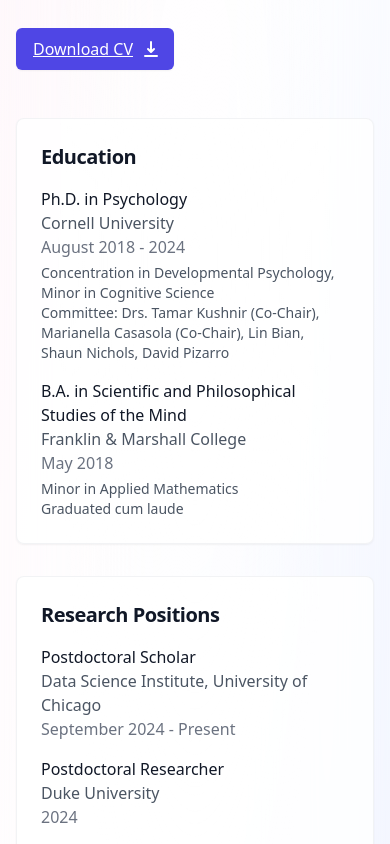
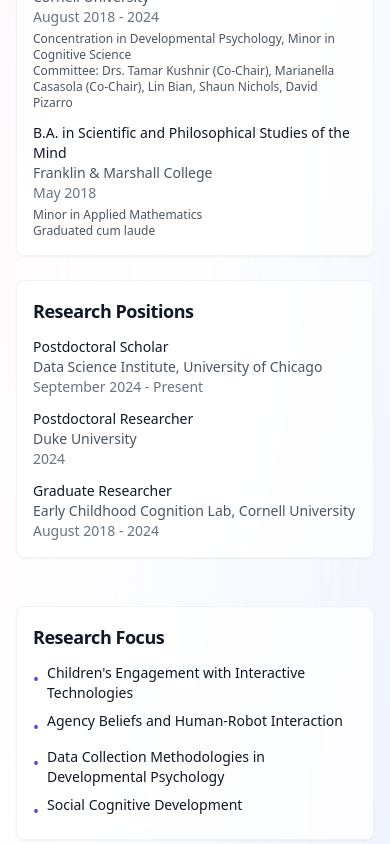
Before and after one commit to mpoz425/TessF, a Next.js app: page /about in a window 390 px wide. Shown: the part 920-1764 px from the top of the page. Built offline with nearby package versions, Linux system fonts and the light colour scheme.

Commit message:
mobile compatibility

```diff
--- a/components/layout/Header.tsx
+++ b/components/layout/Header.tsx
@@ -9,7 +9,7 @@
       <div className="max-w-7xl mx-auto px-4 sm:px-6 lg:px-8">
         <div className="flex justify-between items-center h-16">
           <Link href="/" className="flex items-center">
-            <span className="text-2xl font-bold bg-gradient-to-r from-softBlue to-blue-600 bg-clip-text text-transparent">
+            <span className="text-lg sm:text-xl md:text-2xl font-bold bg-gradient-to-r from-softBlue to-blue-600 bg-clip-text text-transparent">
               Dr. Teresa Flanagan
             </span>
           </Link>
--- a/components/ui/PublicationsList.tsx
+++ b/components/ui/PublicationsList.tsx
@@ -19,29 +19,29 @@
   const sortedYears = Object.keys(publicationsByYear).sort((a, b) => parseInt(b) - parseInt(a));
 
   return (
-    <div className="space-y-12">
+    <div className="space-y-8 sm:space-y-12">
       {sortedYears.map(year => (
-        <div key={year} className="space-y-8">
-          <h3 className="text-xl font-semibold text-gray-900">{year}</h3>
-          <div className="space-y-8">
+        <div key={year} className="space-y-6 sm:space-y-8">
+          <h3 className="text-lg sm:text-xl font-semibold text-gray-900">{year}</h3>
+          <div className="space-y-6 sm:space-y-8">
             {publicationsByYear[year].map((pub) => (
-              <article key={pub.id} className="bg-white rounded-lg shadow-sm p-6 hover:shadow-md transition-shadow">
+              <article key={pub.id} className="bg-white rounded-lg shadow-sm p-4 sm:p-6 hover:shadow-md transition-shadow">
                 <div className="flex items-start justify-between">
-                  <div className="flex-1">
-                    <h4 className="text-lg font-semibold text-gray-900 mb-2">
+                  <div className="flex-1 min-w-0">
+                    <h4 className="text-base sm:text-lg font-semibold text-gray-900 mb-2">
                       {pub.title}
                     </h4>
                     <div className="text-sm text-gray-600 mb-2">
                       {pub.authors}
                     </div>
-                    <div className="text-sm text-gray-500 mb-4 flex items-center space-x-2">
-                      <span>{pub.journal}</span>
-                      <span className="mx-2">•</span>
+                    <div className="text-xs sm:text-sm text-gray-500 mb-3 sm:mb-4 flex flex-wrap items-center gap-2">
+                      <span className="truncate">{pub.journal}</span>
+                      <span className="hidden sm:inline">•</span>
                       <span>{pub.year}</span>
                       {pub.type && (
                         <>
-                          <span className="mx-2">•</span>
-                          <span className="inline-flex items-center px-2.5 py-0.5 rounded-full text-xs font-medium bg-softBlue-100 text-softBlue-800">
+                          <span className="hidden sm:inline">•</span>
+                          <span className="inline-flex items-center px-2 py-0.5 rounded-full text-xs font-medium bg-softBlue-100 text-softBlue-800">
                             {pub.type === 'journal' ? 'Journal Article' :
                              pub.type === 'conference' ? 'Conference Paper' :
                              pub.type === 'thesis' ? 'Thesis' : 'Preprint'}
@@ -50,7 +50,7 @@
                       )}
                       {pub.cites && (
                         <>
-                          <span className="mx-2">•</span>
+                          <span className="hidden sm:inline">•</span>
                           <span className="text-gray-500">
                             {pub.cites} citations
                           </span>
@@ -58,18 +58,18 @@
                       )}
                     </div>
                     {pub.abstract && (
-                      <p className="text-gray-600 text-sm mb-4">{pub.abstract}</p>
+                      <p className="text-xs sm:text-sm text-gray-600 mb-3 sm:mb-4">{pub.abstract}</p>
                     )}
                     {pub.link && (
                       <a
                         href={pub.link}
                         target="_blank"
                         rel="noopener noreferrer"
-                        className="inline-flex items-center text-softBlue-600 hover:text-softBlue-800"
+                        className="inline-flex items-center text-softBlue-600 hover:text-softBlue-800 text-sm"
                       >
                         Read Paper
                         <svg
-                          className="ml-1 h-4 w-4"
+                          className="ml-1 h-3 w-3 sm:h-4 sm:w-4"
                           fill="none"
                           viewBox="0 0 24 24"
                           stroke="currentColor"
--- a/pages/about.tsx
+++ b/pages/about.tsx
@@ -10,8 +10,8 @@
     >
       <div className="max-w-4xl mx-auto px-4 sm:px-6 lg:px-8 pt-20">
         <div className="mb-12">
-          <div className="flex flex-col md:flex-row items-center gap-12 mb-8">
-            <div className="relative w-64 h-64 md:w-80 md:h-80 rounded-full overflow-hidden flex-shrink-0 border-4 border-softBlue shadow-lg">
+          <div className="flex flex-col md:flex-row items-center gap-8 md:gap-12 mb-8">
+            <div className="relative w-48 h-48 sm:w-56 sm:h-56 md:w-64 md:h-64 lg:w-80 lg:h-80 rounded-full overflow-hidden flex-shrink-0 border-4 border-softBlue shadow-lg">
               <Image
                 src="/images/Tess_Profile.jpeg"
                 alt="Dr. Teresa Flanagan"
@@ -20,11 +20,11 @@
                 className="rounded-full"
               />
             </div>
-            <div>
-              <h1 className="text-3xl font-bold text-gray-900 sm:text-4xl mb-6">
+            <div className="text-center md:text-left">
+              <h1 className="text-2xl sm:text-3xl font-bold text-gray-900 md:text-4xl mb-4 md:mb-6">
                 About Me
               </h1>
-              <div className="prose lg:prose-lg">
+              <div className="prose prose-sm sm:prose-base lg:prose-lg">
                 <p>
                   I am a Postdoctoral Scholar at the Data Science Institute (DSI) at the University of Chicago,
                   where I investigate children's engagement with interactive technologies, such as robots and AI.
@@ -34,7 +34,7 @@
               </div>
             </div>
           </div>
-          <div className="prose lg:prose-lg">
+          <div className="prose prose-sm sm:prose-base lg:prose-lg">
             <p className="mt-4">
               More recently, I am exploring how we may use these technologies to improve data collection
               methodologies in developmental psychology. My work bridges developmental psychology, cognitive
@@ -44,13 +44,13 @@
             <div className="mt-6">
               <a
                 href="/tmf87_webcv_3103FCD0-20A9-4DF5-AEB0-8018CBF7C523.pdf"
-                className="inline-flex items-center px-4 py-2 border border-transparent text-base font-medium rounded-md shadow-sm text-white bg-softBlue hover:bg-softBlue-600 focus:outline-none focus:ring-2 focus:ring-offset-2 focus:ring-softBlue-500"
+                className="inline-flex items-center px-3 sm:px-4 py-2 text-sm sm:text-base border border-transparent font-medium rounded-md shadow-sm text-white bg-softBlue hover:bg-softBlue-600 focus:outline-none focus:ring-2 focus:ring-offset-2 focus:ring-softBlue-500"
                 target="_blank"
                 rel="noopener noreferrer"
               >
                 Download CV
                 <svg
-                  className="ml-2 -mr-1 h-5 w-5"
+                  className="ml-2 -mr-1 h-4 w-4 sm:h-5 sm:w-5"
                   xmlns="http://www.w3.org/2000/svg"
                   viewBox="0 0 20 20"
                   fill="currentColor"
@@ -62,67 +62,67 @@
           </div>
         </div>
 
-        <div className="grid grid-cols-1 md:grid-cols-2 gap-8 mb-12">
-          <div className="card p-6">
-            <h2 className="text-xl font-semibold text-gray-900 mb-4">Education</h2>
-            <ul className="space-y-4">
+        <div className="grid grid-cols-1 lg:grid-cols-2 gap-6 md:gap-8 mb-12">
+          <div className="card p-4 sm:p-6">
+            <h2 className="text-lg sm:text-xl font-semibold text-gray-900 mb-3 sm:mb-4">Education</h2>
+            <ul className="space-y-3 sm:space-y-4">
               <li>
-                <div className="font-medium">Ph.D. in Psychology</div>
-                <div className="text-gray-600">Cornell University</div>
-                <div className="text-gray-500">August 2018 - 2024</div>
-                <div className="text-gray-600 text-sm mt-1">Concentration in Developmental Psychology, Minor in Cognitive Science</div>
-                <div className="text-gray-600 text-sm">Committee: Drs. Tamar Kushnir (Co-Chair), Marianella Casasola (Co-Chair), Lin Bian, Shaun Nichols, David Pizarro</div>
+                <div className="font-medium text-sm sm:text-base">Ph.D. in Psychology</div>
+                <div className="text-gray-600 text-sm sm:text-base">Cornell University</div>
+                <div className="text-gray-500 text-sm">August 2018 - 2024</div>
+                <div className="text-gray-600 text-xs sm:text-sm mt-1">Concentration in Developmental Psychology, Minor in Cognitive Science</div>
+                <div className="text-gray-600 text-xs sm:text-sm">Committee: Drs. Tamar Kushnir (Co-Chair), Marianella Casasola (Co-Chair), Lin Bian, Shaun Nichols, David Pizarro</div>
               </li>
               <li>
-                <div className="font-medium">B.A. in Scientific and Philosophical Studies of the Mind</div>
-                <div className="text-gray-600">Franklin & Marshall College</div>
-                <div className="text-gray-500">May 2018</div>
-                <div className="text-gray-600 text-sm mt-1">Minor in Applied Mathematics</div>
-                <div className="text-gray-600 text-sm">Graduated cum laude</div>
+                <div className="font-medium text-sm sm:text-base">B.A. in Scientific and Philosophical Studies of the Mind</div>
+                <div className="text-gray-600 text-sm sm:text-base">Franklin & Marshall College</div>
+                <div className="text-gray-500 text-sm">May 2018</div>
+                <div className="text-gray-600 text-xs sm:text-sm mt-1">Minor in Applied Mathematics</div>
+                <div className="text-gray-600 text-xs sm:text-sm">Graduated cum laude</div>
               </li>
             </ul>
           </div>
 
-          <div className="card p-6">
-            <h2 className="text-xl font-semibold text-gray-900 mb-4">Research Positions</h2>
-            <ul className="space-y-4">
+          <div className="card p-4 sm:p-6">
+            <h2 className="text-lg sm:text-xl font-semibold text-gray-900 mb-3 sm:mb-4">Research Positions</h2>
+            <ul className="space-y-3 sm:space-y-4">
               <li>
-                <div className="font-medium">Postdoctoral Scholar</div>
-                <div className="text-gray-600">Data Science Institute, University of Chicago</div>
-                <div className="text-gray-500">September 2024 - Present</div>
+                <div className="font-medium text-sm sm:text-base">Postdoctoral Scholar</div>
+                <div className="text-gray-600 text-sm sm:text-base">Data Science Institute, University of Chicago</div>
+                <div className="text-gray-500 text-sm">September 2024 - Present</div>
               </li>
               <li>
-                <div className="font-medium">Postdoctoral Researcher</div>
-                <div className="text-gray-600">Duke University</div>
-                <div className="text-gray-500">2024</div>
+                <div className="font-medium text-sm sm:text-base">Postdoctoral Researcher</div>
+                <div className="text-gray-600 text-sm sm:text-base">Duke University</div>
+                <div className="text-gray-500 text-sm">2024</div>
               </li>
               <li>
-                <div className="font-medium">Graduate Researcher</div>
-                <div className="text-gray-600">Early Childhood Cognition Lab, Cornell University</div>
-                <div className="text-gray-500">August 2018 - 2024</div>
+                <div className="font-medium text-sm sm:text-base">Graduate Researcher</div>
+                <div className="text-gray-600 text-sm sm:text-base">Early Childhood Cognition Lab, Cornell University</div>
+                <div className="text-gray-500 text-sm">August 2018 - 2024</div>
               </li>
             </ul>
           </div>
         </div>
 
-        <div className="card p-6 mb-12">
-          <h2 className="text-xl font-semibold text-gray-900 mb-4">Research Focus</h2>
+        <div className="card p-4 sm:p-6 mb-12">
+          <h2 className="text-lg sm:text-xl font-semibold text-gray-900 mb-3 sm:mb-4">Research Focus</h2>
           <ul className="space-y-2">
             <li className="flex items-start">
-              <span className="text-softBlue mr-2">•</span>
-              <span>Children's Engagement with Interactive Technologies</span>
+              <span className="text-softBlue mr-2 mt-1">•</span>
+              <span className="text-sm sm:text-base">Children's Engagement with Interactive Technologies</span>
             </li>
             <li className="flex items-start">
-              <span className="text-softBlue mr-2">•</span>
-              <span>Agency Beliefs and Human-Robot Interaction</span>
+              <span className="text-softBlue mr-2 mt-1">•</span>
+              <span className="text-sm sm:text-base">Agency Beliefs and Human-Robot Interaction</span>
             </li>
             <li className="flex items-start">
-              <span className="text-softBlue mr-2">•</span>
-              <span>Data Collection Methodologies in Developmental Psychology</span>
+              <span className="text-softBlue mr-2 mt-1">•</span>
+              <span className="text-sm sm:text-base">Data Collection Methodologies in Developmental Psychology</span>
             </li>
             <li className="flex items-start">
-              <span className="text-softBlue mr-2">•</span>
-              <span>Social Cognitive Development</span>
+              <span className="text-softBlue mr-2 mt-1">•</span>
+              <span className="text-sm sm:text-base">Social Cognitive Development</span>
             </li>
           </ul>
         </div>
--- a/pages/publications.tsx
+++ b/pages/publications.tsx
@@ -11,20 +11,20 @@
       title="Research Publications - Child-Robot Interaction Studies"
       description="Browse through Dr. Flanagan's academic publications on child-robot interaction and developmental psychology"
     >
-      <div className="max-w-4xl mx-auto px-4 sm:px-6 lg:px-8">
-        <div className="mb-8">
-          <h1 className="text-3xl font-bold text-gray-900 sm:text-4xl">Publications</h1>
-          <p className="mt-4 text-lg text-gray-600">
+      <div className="max-w-4xl mx-auto px-4 sm:px-6 lg:px-8 pt-20">
+        <div className="mb-6 sm:mb-8">
+          <h1 className="text-2xl sm:text-3xl font-bold text-gray-900 md:text-4xl">Publications</h1>
+          <p className="mt-3 sm:mt-4 text-base sm:text-lg text-gray-600">
             My research has been published in leading journals and conferences in developmental psychology,
             human-robot interaction, and cognitive science. Below you'll find my recent publications,
             with a focus on child development, interactive technologies, and research methodologies.
           </p>
         </div>
 
-        <div className="space-y-8">
+        <div className="space-y-6 sm:space-y-8">
           <div className="prose max-w-none">
-            <h2 className="text-2xl font-semibold text-gray-900">Recent Publications</h2>
-            <p className="text-gray-600">
+            <h2 className="text-xl sm:text-2xl font-semibold text-gray-900">Recent Publications</h2>
+            <p className="text-sm sm:text-base text-gray-600">
               For a complete list of publications or to request access to any papers,
               please feel free to contact me.
             </p>
--- a/pages/research.tsx
+++ b/pages/research.tsx
@@ -7,53 +7,53 @@
       title="Research Areas - Social Cognitive Development and Human-Robot Interaction"
       description="Explore our research in social cognitive development, agency beliefs, and human-robot interaction"
     >
-      <div className="max-w-4xl mx-auto pt-20">
-        <div className="mb-12">
-          <h1 className="text-3xl font-bold text-gray-900 sm:text-4xl">Research Overview</h1>
-          <p className="mt-4 text-lg text-gray-600">
+      <div className="max-w-4xl mx-auto pt-20 px-4 sm:px-6 lg:px-8">
+        <div className="mb-8 sm:mb-12">
+          <h1 className="text-2xl sm:text-3xl font-bold text-gray-900 md:text-4xl">Research Overview</h1>
+          <p className="mt-3 sm:mt-4 text-base sm:text-lg text-gray-600">
             My research investigates social cognitive development with a focus on how children understand and interact
             with robotic agents. Through innovative methodologies and interdisciplinary approaches, we explore questions
             about agency beliefs, choice, free will, and moral judgment in the context of human-robot interaction.
           </p>
         </div>
 
-        <div className="grid grid-cols-1 md:grid-cols-2 gap-8 mb-12">
+        <div className="grid grid-cols-1 md:grid-cols-2 gap-6 sm:gap-8 mb-8 sm:mb-12">
           {/* Research Areas */}
-          <div className="bg-white rounded-lg shadow-sm p-6 border border-gray-200">
-            <h2 className="text-xl font-semibold text-gray-900 mb-4">
+          <div className="bg-white rounded-lg shadow-sm p-4 sm:p-6 border border-gray-200">
+            <h2 className="text-lg sm:text-xl font-semibold text-gray-900 mb-3 sm:mb-4">
               Social Cognitive Development
             </h2>
-            <p className="text-gray-600">
+            <p className="text-sm sm:text-base text-gray-600">
               Investigating how children develop understanding of agency, choice, and free will,
               particularly in the context of interactions with technological agents.
             </p>
           </div>
 
-          <div className="bg-white rounded-lg shadow-sm p-6 border border-gray-200">
-            <h2 className="text-xl font-semibold text-gray-900 mb-4">
+          <div className="bg-white rounded-lg shadow-sm p-4 sm:p-6 border border-gray-200">
+            <h2 className="text-lg sm:text-xl font-semibold text-gray-900 mb-3 sm:mb-4">
               Agency Beliefs and Human-Robot Interaction
             </h2>
-            <p className="text-gray-600">
+            <p className="text-sm sm:text-base text-gray-600">
               Exploring how children attribute properties and capabilities to robotic agents,
               and how these beliefs influence their interactions and learning.
             </p>
           </div>
 
-          <div className="bg-white rounded-lg shadow-sm p-6 border border-gray-200">
-            <h2 className="text-xl font-semibold text-gray-900 mb-4">
+          <div className="bg-white rounded-lg shadow-sm p-4 sm:p-6 border border-gray-200">
+            <h2 className="text-lg sm:text-xl font-semibold text-gray-900 mb-3 sm:mb-4">
               Choice and Free Will
             </h2>
-            <p className="text-gray-600">
+            <p className="text-sm sm:text-base text-gray-600">
               Examining children's understanding of choice and free will, particularly in
               their attributions to humanoid robots and other technological agents.
             </p>
           </div>
 
-          <div className="bg-white rounded-lg shadow-sm p-6 border border-gray-200">
-            <h2 className="text-xl font-semibold text-gray-900 mb-4">
+          <div className="bg-white rounded-lg shadow-sm p-4 sm:p-6 border border-gray-200">
+            <h2 className="text-lg sm:text-xl font-semibold text-gray-900 mb-3 sm:mb-4">
               Moral Judgment
             </h2>
-            <p className="text-gray-600">
+            <p className="text-sm sm:text-base text-gray-600">
               Studying how children develop moral understanding and make moral judgments
               in the context of human-robot interaction.
             </p>
```
Also changed, not shown: components/ui/Hero.tsx (+18 -16 lines).
